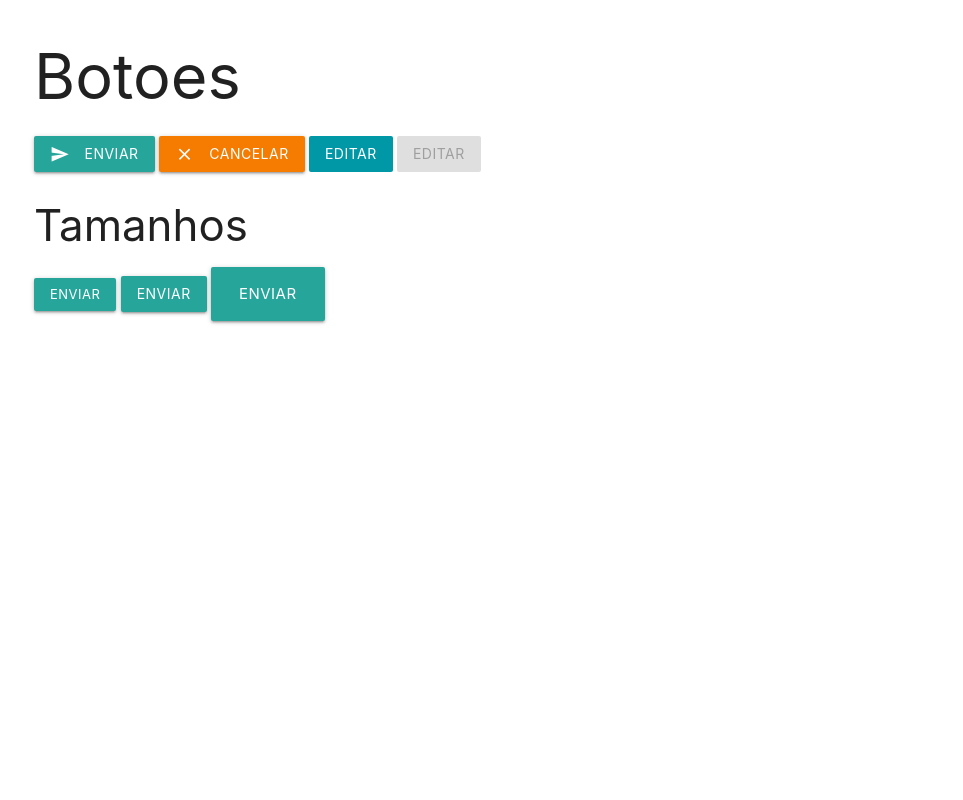
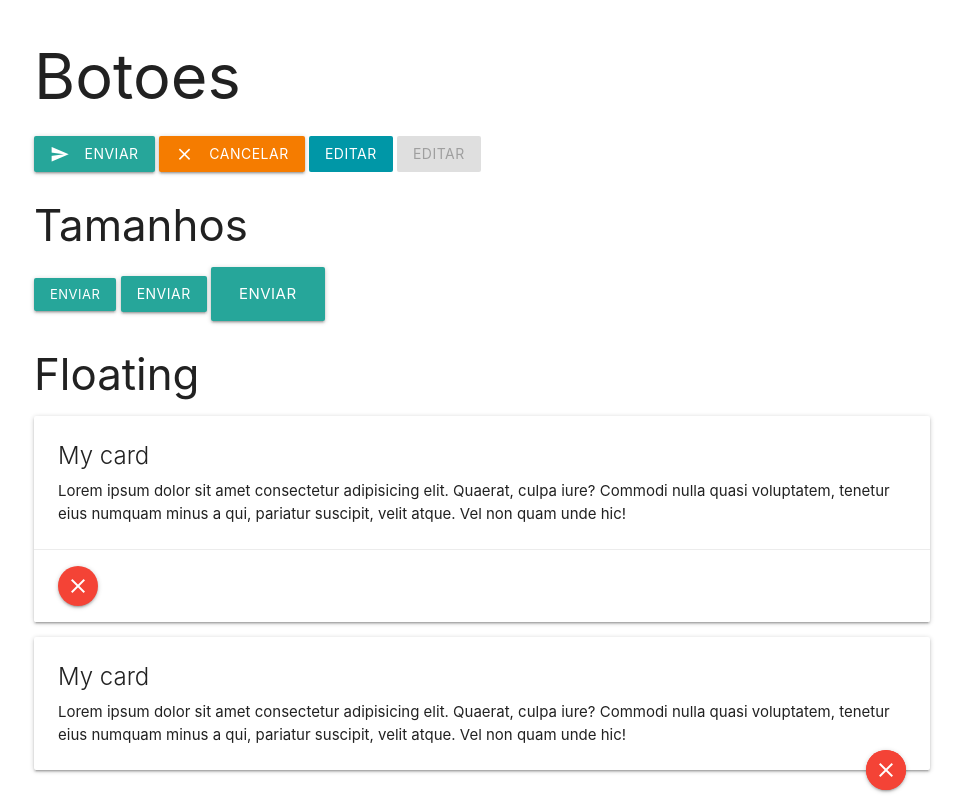
Before and after one commit to JadiellyL/curso_materialize, a plain HTML site: page aula03_botoes.html in a window 1280 px wide. Shown: the whole page, without its empty margins (158-1121 px from the left). Drawn offline with nearby package versions, Linux system fonts and the light colour scheme.

Commit message:
aula03_botoes floating

```diff
--- a/aula03_botoes.html
+++ b/aula03_botoes.html
@@ -38,7 +38,36 @@
                 Enviar</a>
 
 
+        <h3>Floating</h3>
+        <div class="card">
+            <div class="card-content">
+                <span class="card-title">My card</span>
+                <p>Lorem ipsum dolor sit amet consectetur adipisicing elit. Quaerat,
+                    culpa iure? Commodi nulla quasi voluptatem, tenetur eius
+                    numquam minus a qui, pariatur suscipit, velit atque. Vel non
+                    quam unde hic!</p>
+            </div>
+            <div class="card-action">
+                <a class="btn btn-floating waves-light waves-effect red">
+                    <i class="material-icons left">close</i>
+                </a>
+            </div>
+        </div>
 
+        <div class="card">
+            <div class="card-content">
+                <span class="card-title">My card</span>
+                <p>Lorem ipsum dolor sit amet consectetur adipisicing elit. Quaerat,
+                    culpa iure? Commodi nulla quasi voluptatem, tenetur eius
+                    numquam minus a qui, pariatur suscipit, velit atque. Vel non
+                    quam unde hic!</p>
+            </div>
+
+                <a class="btn btn-floating waves-light waves-effect red pulse halfway-fab">
+                    <i class="material-icons left">close</i>
+                </a>
+
+        </div>
     </div>
 
 
```
